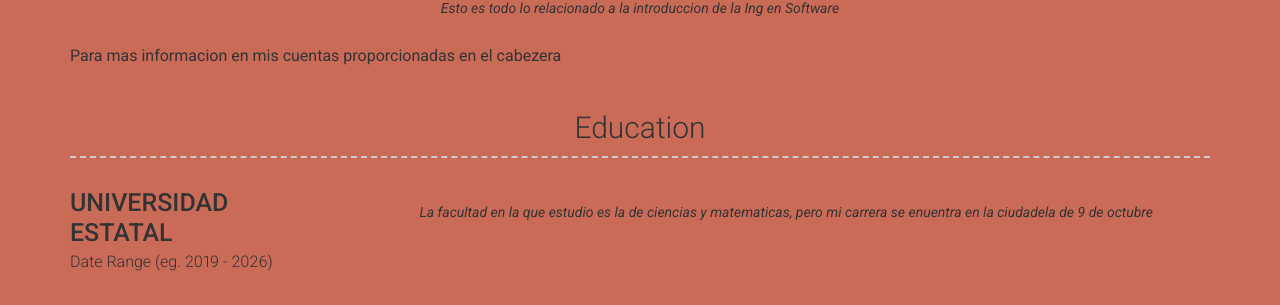
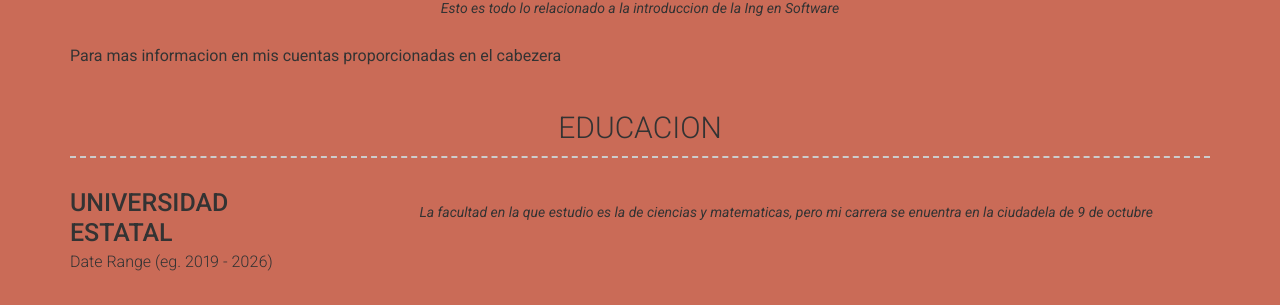
Before and after one commit to moises2018-gif/LORE, a Jekyll site: the page built from index.md, in a window 1280 px wide. Shown: the part 739-1044 px from the top of the page. Built offline with Jekyll 4.4.1, drawn with Linux system fonts in a browser that asks for light colours; nearby versions of some CDN libraries.

Commit message:
Update education.html

```diff
--- a/_includes/education.html
+++ b/_includes/education.html
@@ -1,5 +1,5 @@
 <div class="container education-container">
-  <h3>{{ site.education_title | default: "Education" }}</h3>
+  <h3>{{ site.education_title | default: "EDUCACION" }}</h3>
   {% for education in site.data.education %}
     {% include {{ education.layout | default: 'left' | append: ".html" }} item=education %}
   {% endfor %}
```
